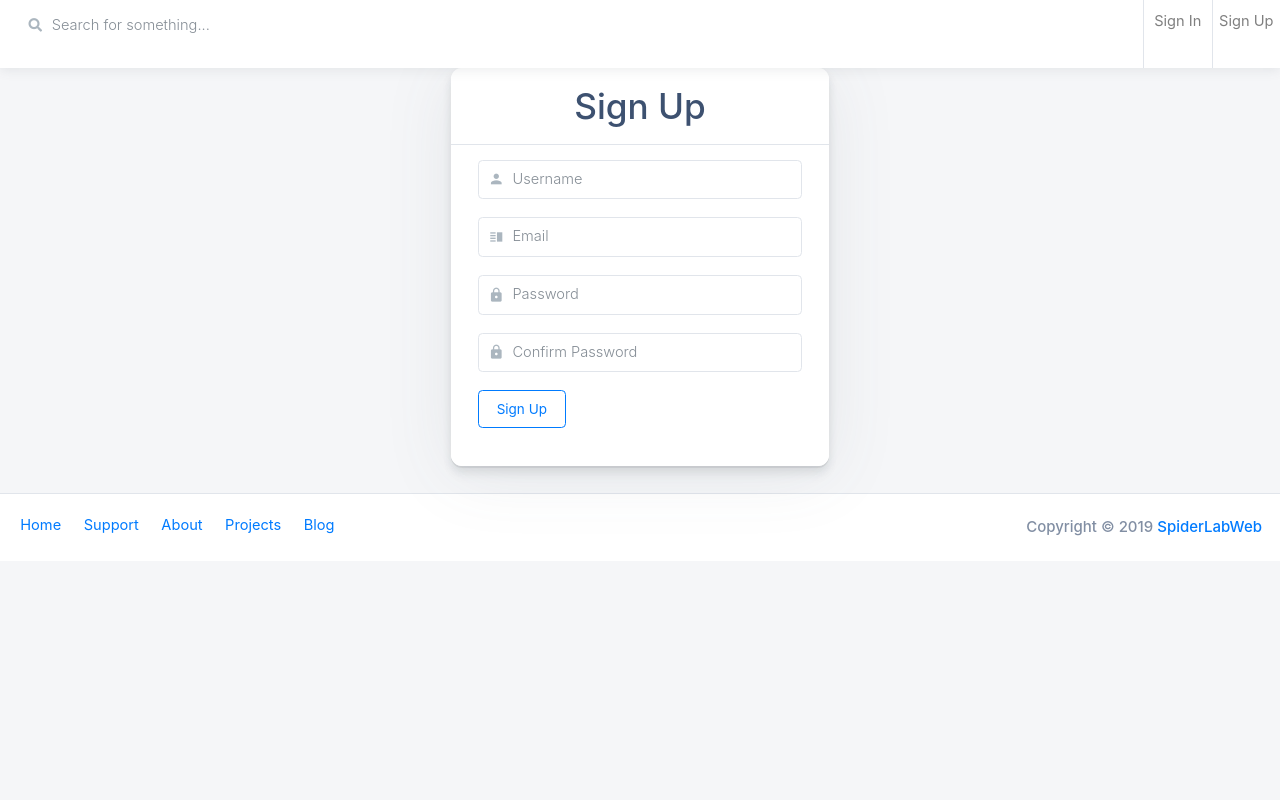
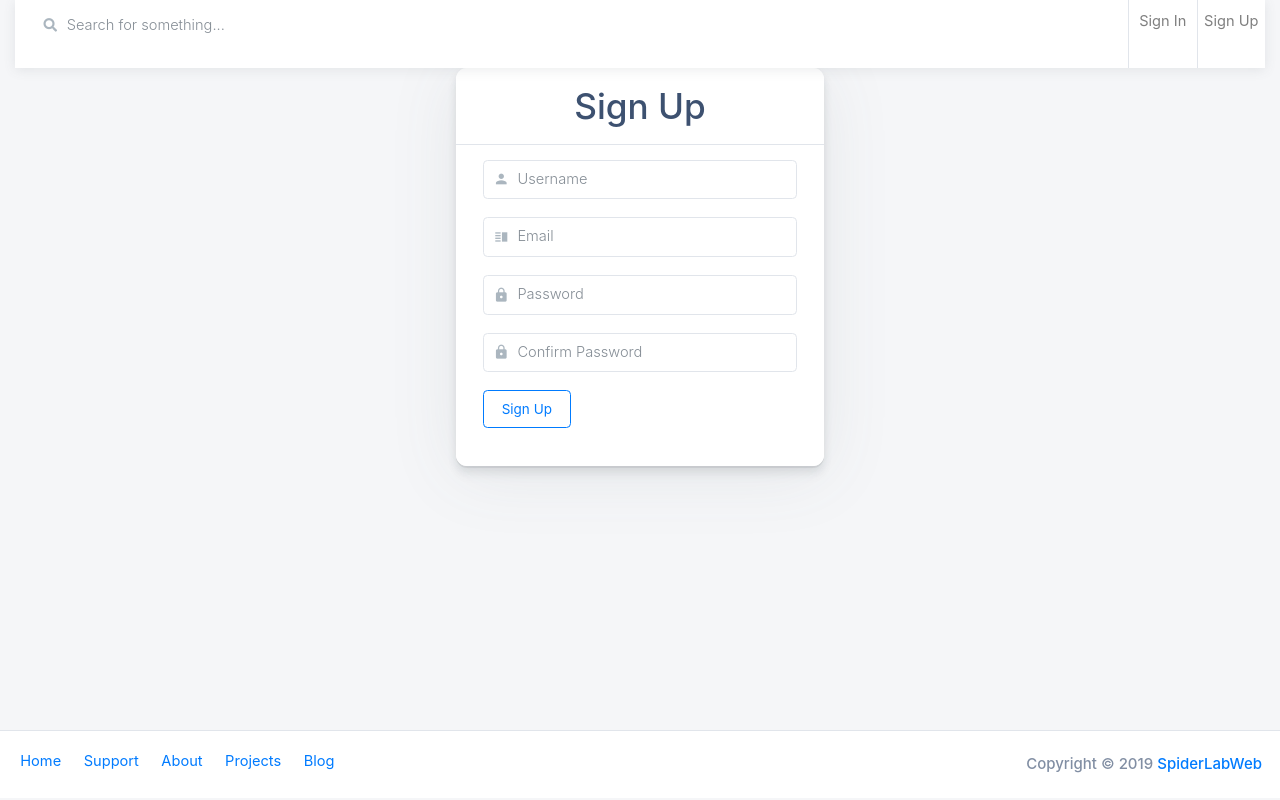
Before and after one commit to georgianamit/Shadowsteps, a Django app: template src/ShadowSteps/account/templates/account/signup.html in a window 1280 px wide. Run offline with Django 3.2, Linux system fonts and the light colour scheme; the template is opened without the code that fills it: values that come from a table or form of the project are taken from there, others are empty; some libraries are stand-ins or nearby versions.

Commit message:
stick the footer to the bottom

```diff
--- a/src/ShadowSteps/account/templates/account/profile.html
+++ b/src/ShadowSteps/account/templates/account/profile.html
@@ -5,7 +5,7 @@
 {% endblock css %}
 {% block content %}
 
-<div class="container-fluid">
+<div class="container-fluid style="min-height: 100%; margin-bottom: -70px;">
   <div class="row">
     <main class="main-content col-lg-12 col-md-12 col-sm-12 p-0">
       {% include "navbar.html" %}
@@ -66,11 +66,10 @@
           </div>
         </div>
       </div>
-      <!-- End Default Light Table -->
-      {% include "footer.html" %}
     </main>
   </div>
 </div>
+{% include "footer.html" %}
 {% endblock content %}
 
 {% block js %}
--- a/src/ShadowSteps/account/templates/account/signin.html
+++ b/src/ShadowSteps/account/templates/account/signin.html
@@ -3,7 +3,7 @@
 
 
 {% block content %}
-    <div class="container-fluid">
+    <div class="container-fluid" style="min-height: 100%; margin-bottom: -70px;">
       <div class="row">
         <main class="main-content col-lg-12 p-0">
           {% include "navbar.html" %}
@@ -49,9 +49,8 @@
                 </div>
               </div>
             </div>
-          <!-- End Default Light Table -->
-          {% include "footer.html" %}
         </main>
       </div>
     </div>
+    {% include "footer.html" %}
 {% endblock content %}
--- a/src/ShadowSteps/account/templates/account/signup.html
+++ b/src/ShadowSteps/account/templates/account/signup.html
@@ -1,7 +1,7 @@
 {% extends "base.html" %}
 
 {% block content %}
-    <div class="container-fluid">
+    <div class="container-fluid" style="min-height: 100%; margin-bottom: -70px;>
       <div class="row">
         <main class="main-content col-lg-12 p-0">
           {% include "navbar.html" %}
@@ -69,9 +69,8 @@
                 </div>
               </div>
             </div>
-          <!-- End Default Light Table -->
-          {% include "footer.html" %}
         </main>
       </div>
     </div>
+    {% include "footer.html" %}
 {% endblock content %}
--- a/src/ShadowSteps/templates/footer.html
+++ b/src/ShadowSteps/templates/footer.html
@@ -1,4 +1,4 @@
-<footer class="main-footer d-flex p-2  bg-white border-top navbar-fixed-bottom">
+<footer class="main-footer d-flex p-2  bg-white border-top navbar-fixed-bottom footer">
 	<ul class="nav">
 			<li class="nav-item">
 			<a class="nav-link" href="#">Home</a>
```
